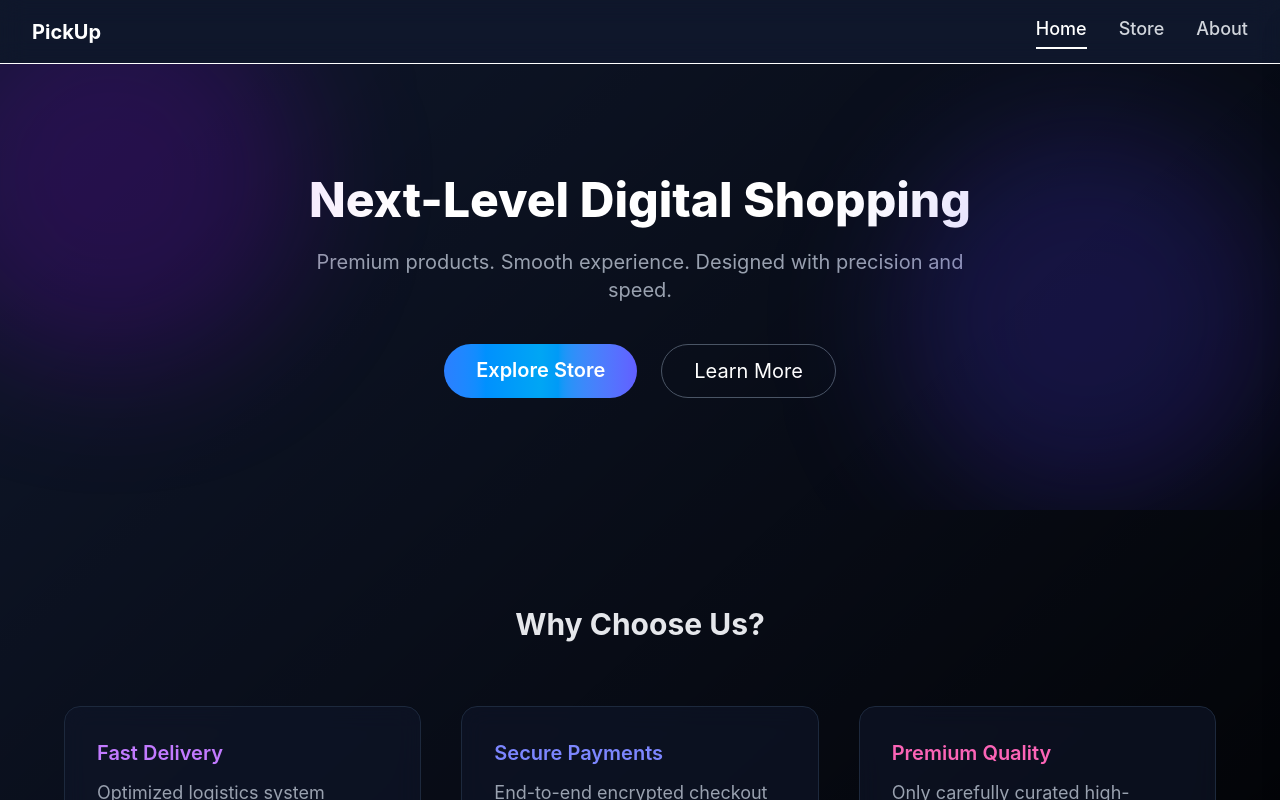
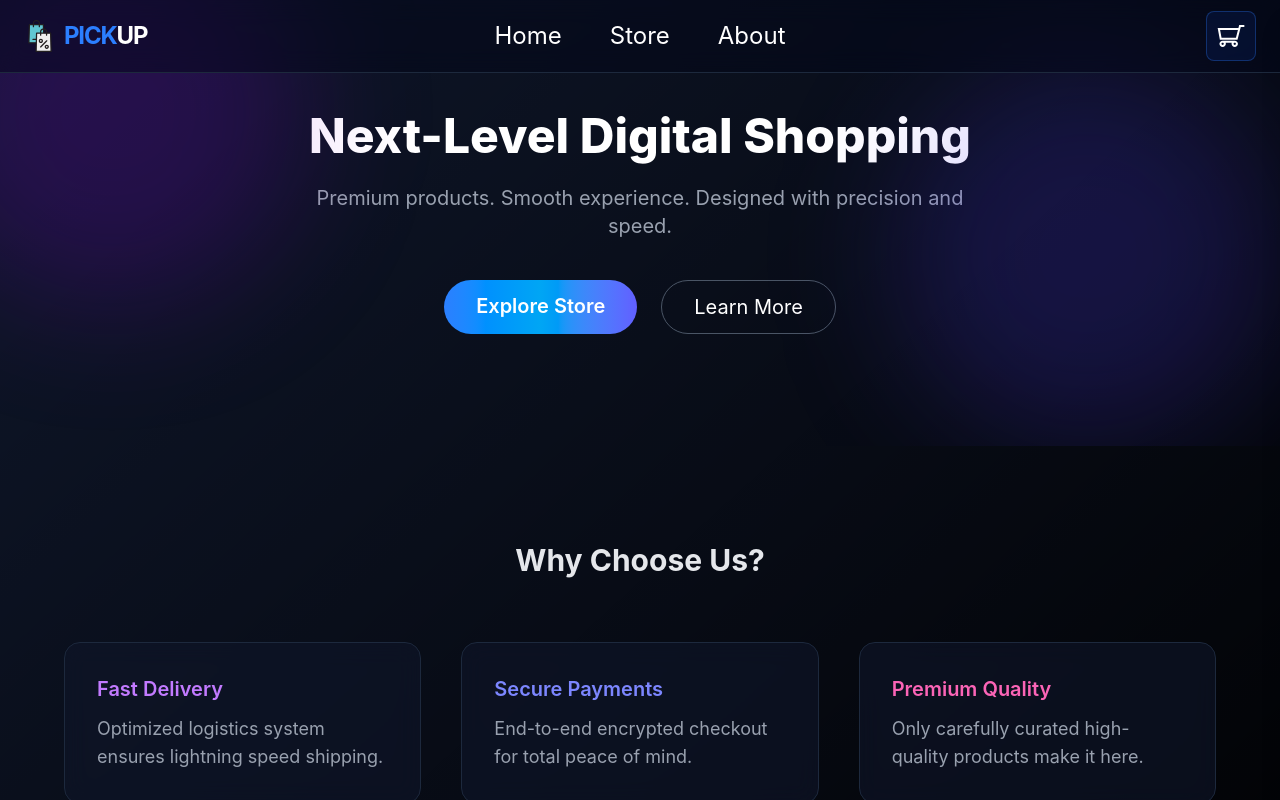
Before and after one commit to wakar-mirdaha/Pickup, a React (Vite) app: page / in a window 1280 px wide. Shown: the top 800 px of the page. Built offline with nearby package versions, Linux system fonts and the light colour scheme.

Commit message:
Fix: Shooping Cart Logic

```diff
--- a/index.html
+++ b/index.html
@@ -2,9 +2,9 @@
 <html lang="en">
   <head>
     <meta charset="UTF-8" />
-    <link rel="icon" type="image/svg+xml" href="/vite.svg" />
+    <link rel="icon" type="image/svg+xml" href="/images/shopping-cart.svg" />
     <meta name="viewport" content="width=device-width, initial-scale=1.0" />
-    <title>shopping-cart</title>
+    <title>PickUp</title>
   </head>
   <body class="bg-slate-900 text-white text-3xl">
     <div id="root"></div>
--- a/src/components/CartItem.tsx
+++ b/src/components/CartItem.tsx
@@ -1,15 +1,17 @@
 import { useShoppingCart } from "../context/ShoppingCartContext"
-import storeItem from "../data/items.json"
 import { formatCurrency } from "../utilities/formatCurrency"
 
 type CartItemProps = {
-    id: number
-    quantity: number
+  id: number
+  quantity: number
 }
 
 export function CartItem({ id, quantity }: CartItemProps) {
-  const { removeFromCart } = useShoppingCart()
-  const item = storeItem.find(i => i.id === id)
+  const { removeFromCart, storeProducts } = useShoppingCart()
+
+  // Find the product details from the API data stored in context
+  const item = storeProducts.find(i => i.id === id)
+
   if (item == null) return null
 
   return (
@@ -20,20 +22,18 @@ export function CartItem({ id, quantity }: CartItemProps) {
       rounded-xl
       shadow-md
     ">
-
-      {/* Image */}
+      {/* Image - using 'thumbnail' from API */}
       <img
         className="w-24 h-24 rounded-lg object-cover"
-        src={item.imgUrl}
-        alt={item.name}
+        src={item.thumbnail}
+        alt={item.title}
       />
 
       {/* Content */}
       <div className="flex justify-between w-full items-center">
-
         <div className="flex flex-col gap-1">
           <p className="text-white font-semibold text-lg">
-            {item.name}
+            {item.title}
           </p>
 
           {quantity > 0 && (
@@ -49,7 +49,6 @@ export function CartItem({ id, quantity }: CartItemProps) {
 
         {/* Price + Remove */}
         <div className="flex items-center gap-4">
-
           <p className="text-cyan-400 font-bold text-lg">
             {formatCurrency(item.price * quantity)}
           </p>
@@ -58,18 +57,18 @@ export function CartItem({ id, quantity }: CartItemProps) {
             onClick={() => removeFromCart(item.id)}
             className="
               w-8 h-8 flex items-center justify-center
-              rounded-full
+              rounded-md
               bg-slate-800
               hover:bg-red-600
               hover:text-white
               transition duration-300
               text-gray-400
               text-lg
+              cursor-pointer
             "
           >
             ×
           </button>
-
         </div>
       </div>
     </div>
--- a/src/components/Navbar.tsx
+++ b/src/components/Navbar.tsx
@@ -1,77 +1,72 @@
-import { NavLink } from "react-router-dom"
-import { useShoppingCart } from "../context/ShoppingCartContext"
+import { useState } from "react";
+import { useShoppingCart } from "../context/ShoppingCartContext";
+import { Link } from "react-router-dom";
 
 const Navbar = () => {
-  const { openCart, cartQuantity } = useShoppingCart()
+  const [isMenuOpen, setIsMenuOpen] = useState(false);
+  const { openCart, cartQuantity } = useShoppingCart();
 
   return (
-    <nav className="
-      sticky top-0 z-50 h-16
-      bg-digital-blue-950/80 backdrop-blur-md
-      border-b border-digital-blue-800
-      flex items-center justify-between
-      px-8
-    ">
+    <nav className="fixed top-0 w-full bg-slate-950/50 backdrop-blur-md border-b border-slate-800 text-white z-50">
+      <div className="w-full mx-auto px-6 h-18 flex items-center justify-between">
 
-      <div className="text-xl font-bold text-digital-blue-300">
-       <NavLink to={"/"}>
-        PickUp
-       </NavLink>
+        {/* 1. Hamburger Menu - Only visible on mobile */}
+        <div className="md:hidden flex-1">
+          <button
+            onClick={() => setIsMenuOpen(!isMenuOpen)}
+            className="p-2 text-2xl focus:outline-none"
+          >
+            {isMenuOpen ? "✕" : "☰"}
+          </button>
+        </div>
+
+        {/* 2. Logo Section - flex-1 ensures it takes 1/3 of the space on desktop */}
+        <div className="flex-1 flex items-center justify-center md:justify-start">
+          <img src="images/Pickup.svg" alt="carticon"
+          className="w-8 h-8 mr-2" />
+          <Link to="/" className="text-2xl font-bold tracking-tighter text-blue-500">
+            PICK<span className="text-white">UP</span>
+          </Link>
+        </div>
+
+        {/* 3. Desktop Nav Items - flex-1 and justify-center makes this perfectly centered */}
+        <div className="hidden md:flex flex-1 justify-center items-center gap-12 text-2xl">
+          <Link to="/" className="hover:text-blue-400 transition">Home</Link>
+          <Link to="/store" className="hover:text-blue-400 transition">Store</Link>
+          <Link to="/about" className="hover:text-blue-400 transition">About</Link>
+        </div>
+
+        {/* 4. Cart Button Section - flex-1 ensures it takes 1/3 of the space to balance the logo */}
+        <div className="flex-1 flex justify-end">
+          <button
+            onClick={openCart}
+            className="relative p-2 bg-blue-600/10 border border-blue-500/30 rounded-lg hover:bg-blue-600/30 transition group"
+          >
+            <img src="/images/shopping-cart.svg" alt="cartIcon"
+            className="w-8 h-8" />
+            {cartQuantity > 0 && (
+              <div className="absolute -top-1 -right-1 bg-red-500 text-white text-[10px] font-bold w-4 h-4 flex items-center justify-center rounded-full border border-slate-950">
+                {cartQuantity}
+              </div>
+            )}
+          </button>
+        </div>
       </div>
 
-      <div className="flex gap-8 text-lg font-medium">
-
-        <NavLink
-          to="/"
-          className={({ isActive }) =>
-            isActive
-              ? "text-digital-blue-300 border-b-2 border-digital-blue-300 pb-1"
-              : "text-gray-300 hover:text-digital-blue-400 transition"
-          }
-        >
-          Home
-        </NavLink>
-
-        <NavLink
-          to="/store"
-          className={({ isActive }) =>
-            isActive
-              ? "text-digital-blue-300 border-b-2 border-digital-blue-300 pb-1"
-              : "text-gray-300 hover:text-digital-blue-400 transition"
-          }
-        >
-          Store
-        </NavLink>
-
-        <NavLink
-          to="/about"
-          className={({ isActive }) =>
-            isActive
-              ? "text-digital-blue-300 border-b-2 border-digital-blue-300 pb-1"
-              : "text-gray-300 hover:text-digital-blue-400 transition"
-          }
-        >
-          About
-        </NavLink>
+      {/* Mobile Dropdown Menu */}
+      <div
+        className={`md:hidden overflow-hidden transition-all duration-300 ease-in-out bg-slate-900 border-b border-slate-800 ${
+          isMenuOpen ? "max-h-60 opacity-100" : "max-h-0 opacity-0"
+        }`}
+      >
+        <div className="flex flex-col p-4 gap-4 text-center">
+          <Link onClick={() => setIsMenuOpen(false)} to="/" className="hover:text-blue-400">Home</Link>
+          <Link onClick={() => setIsMenuOpen(false)} to="/store" className="hover:text-blue-400">Store</Link>
+          <Link onClick={() => setIsMenuOpen(false)} to="/about" className="hover:text-blue-400">About</Link>
+        </div>
       </div>
-
-      {cartQuantity > 0 && (
-        <button onClick={openCart} className="relative group">
-          <img src="/images/shopping-cart.svg" alt="cart"
-          className="h-10 w-10 cursor-pointer"/>
-          <div className="
-            absolute -top-2 -right-2
-            h-5 w-5 rounded-full
-            bg-red-500
-            text-xs font-bold text-white
-            flex items-center justify-center
-          ">
-            {cartQuantity}
-          </div>
-        </button>
-      )}
     </nav>
-  )
+  );
 }
 
 export default Navbar
--- a/src/components/ShoppingCart.tsx
+++ b/src/components/ShoppingCart.tsx
@@ -1,50 +1,48 @@
 import { useShoppingCart } from "../context/ShoppingCartContext";
 import { CartItem } from "./CartItem";
-import storeItem from "../data/items.json"
 import { formatCurrency } from "../utilities/formatCurrency";
-
 
 type ShoppingCartProps = {
   isOpen: boolean
 }
-export function ShoppingCart( {isOpen}: ShoppingCartProps) {
-    const { closeCart,cartItems } = useShoppingCart();
+
+export function ShoppingCart({ isOpen }: ShoppingCartProps) {
+  const { closeCart, cartItems, storeProducts } = useShoppingCart();
+
   return (
-        <>
-
     <div
-                className={` bg-black/80 z-60 fixed top-0 right-0 h-full w-full max-w-md shadow-xl transition-tranform duration-300 ease-in-out
+      className={`bg-black/80 z-60 fixed top-0 right-0 h-full w-full max-w-md shadow-xl transition-transform duration-300 ease-in-out
           ${isOpen ? "translate-x-0" : "translate-x-full"}`}
     >
-                <div className="p-6 flex flex-col h-full">
+      <div className="p-6 flex flex-col h-full text-white">
         <div className="flex justify-between items-center mb-6">
           <h2 className="text-2xl font-bold">Cart</h2>
-                        <button onClick={closeCart} className="text-gray-200 hover:text-gray-400 font-bold text-4xl cursor-pointer">
+          <button
+            onClick={closeCart}
+            className="text-gray-200 hover:text-gray-400 font-bold text-4xl cursor-pointer"
+          >
             &times;
           </button>
         </div>
 
-                    <div className="grow overflow-y-auto ">
+        <div className="grow overflow-y-auto">
           {cartItems.map(item => (
             <CartItem key={item.id} {...item} />
           ))}
         </div>
 
-                    <div className="border-t pt-4 mt-auto">
+        <div className="border-t border-slate-800 pt-4 mt-auto">
           <div className="flex justify-between text-xl font-bold">
             Total{" "}
             {formatCurrency(
               cartItems.reduce((total, cartItem) => {
-                const item = storeItem.find(i => i.id === cartItem.id)
+                const item = storeProducts.find(i => i.id === cartItem.id)
                 return total + (item?.price || 0) * cartItem.quantity
               }, 0)
             )}
           </div>
-
-                    </div>
-
         </div>
       </div>
-        </>
+    </div>
   );
 }
--- a/src/context/ShoppingCartContext.tsx
+++ b/src/context/ShoppingCartContext.tsx
@@ -2,95 +2,98 @@ import { createContext, useContext, useState, type ReactNode } from "react";
 import { ShoppingCart } from "../components/ShoppingCart";
 import { useLocalStorage } from "../hooks/useLocalStorage";
 
-type ShoppingCartProviderProps = {
-    children: ReactNode
+type Product = {
+  id: number;
+  title: string;
+  price: number;
+  thumbnail: string;
+};
+
+type CartItem = {
+  id: number;
+  quantity: number;
+};
+
+type ShoppingCardContext = {
+  openCart: () => void;
+  closeCart: () => void;
+  getItemQuantity: (id: number) => number;
+  increaseCartQuantity: (id: number) => void;
+  decreaseCartQuantity: (id: number) => void;
+  removeFromCart: (id: number) => void;
+  setStoreProducts: (products: Product[]) => void;
+  storeProducts: Product[];
+  cartQuantity: number;
+  cartItems: CartItem[];
+};
+
+const ShoppingCartContext = createContext({} as ShoppingCardContext);
+
+export function useShoppingCart() {
+  return useContext(ShoppingCartContext);
 }
 
+export function ShoppingCartProvider({ children }: { children: ReactNode }) {
+  const [isOpen, setIsOpen] = useState(false);
+  const [cartItems, SetCartItems] = useLocalStorage<CartItem[]>("shoppin-cart", []);
+  const [storeProducts, setStoreProducts] = useState<Product[]>([]);
 
-type CartItem = {
-    id : number
-    quantity : number
-}
-type ShoppingCardContext = {
-    openCart: () => void
-    closeCart: () => void
-    getItemQuantity: (id:number) => number
-    increaseCartQuantity: (id:number) => void
-    decreaseCartQuantity: (id:number) => void
-    removeFromCart: (id:number) => void
-    cartQuantity: number
-    cartItems: CartItem[]
+  const cartQuantity = cartItems.reduce((quantity, item) => item.quantity + quantity, 0);
+
+  const openCart = () => setIsOpen(true);
+  const closeCart = () => setIsOpen(false);
+
+  function getItemQuantity(id: number) {
+    return cartItems.find((item) => item.id === id)?.quantity || 0;
   }
 
-const ShoppingCartContext = createContext({} as ShoppingCardContext)
-
-export function useShoppingCart(){
-    return useContext(ShoppingCartContext)
+  function increaseCartQuantity(id: number) {
+    SetCartItems((currItems) => {
+      if (currItems.find((item) => item.id === id) == null) {
+        return [...currItems, { id, quantity: 1 }];
+      } else {
+        return currItems.map((item) => {
+          if (item.id === id) return { ...item, quantity: item.quantity + 1 };
+          return item;
+        });
+      }
+    });
   }
 
-
-
-
-export function ShoppingCartProvider( { children }: ShoppingCartProviderProps ){
-    const [isOpen, setIsOpen] = useState(false)
-    const [cartItems, SetCartItems] = useLocalStorage<CartItem[]>( "shoppin-cart",[])
-
-    const cartQuantity = cartItems.reduce(
-        (quantity,item) => item.quantity + quantity, 0
-    )
-
-    const openCart = () => setIsOpen(true)
-    const closeCart = () => setIsOpen(false)
-
-
-    function getItemQuantity(id: number){
-        return cartItems.find(item  => item.id === id)?.quantity || 0
+  function decreaseCartQuantity(id: number) {
+    SetCartItems((currItems) => {
+      if (currItems.find((item) => item.id === id)?.quantity === 1) {
+        return currItems.filter((item) => item.id !== id);
+      } else {
+        return currItems.map((item) => {
+          if (item.id === id) return { ...item, quantity: item.quantity - 1 };
+          return item;
+        });
+      }
+    });
   }
 
-    function increaseCartQuantity(id:number){
-        SetCartItems(currItems => {
-            if(currItems.find( item => item.id === id) == null){
-                return [...currItems, {id, quantity: 1}]
-            }else {
-                return currItems.map(item => {
-                    if(item.id === id){
-                        return {...item, quantity: item.quantity +1}
-                    }else{
-                        return item
-                    }
-                })
-            }
-        })
-    }
-
-    function decreaseCartQuantity(id:number){
-        SetCartItems(currItems => {
-            if(currItems.find( item => item.id === id)?.quantity === 1){
-                return currItems.filter(item => item.id !== id)
-            }else {
-                return currItems.map(item => {
-                    if(item.id === id){
-                        return {...item, quantity: item.quantity -1}
-                    }else{
-                        return item
-                    }
-                })
-            }
-        })
-    }
-
-
-    function removeFromCart(id: number){
-        SetCartItems(currItems => {
-            return currItems.filter(item => item.id !==id )
-        })
+  function removeFromCart(id: number) {
+    SetCartItems((currItems) => currItems.filter((item) => item.id !== id));
   }
 
   return (
-        <ShoppingCartContext.Provider value={ {getItemQuantity, increaseCartQuantity,decreaseCartQuantity, removeFromCart, cartItems, cartQuantity, openCart, closeCart}}>
-            <ShoppingCart isOpen={isOpen}/>
+    <ShoppingCartContext.Provider
+      value={{
+        getItemQuantity,
+        increaseCartQuantity,
+        decreaseCartQuantity,
+        removeFromCart,
+        setStoreProducts,
+        storeProducts,
+        cartItems,
+        cartQuantity,
+        openCart,
+        closeCart,
+      }}
+    >
+      <ShoppingCart isOpen={isOpen} />
       {children}
-
     </ShoppingCartContext.Provider>
-    )
+  );
 }
```
Also changed, not shown: src/pages/Store.tsx (+9 -10 lines), public/images/Pickup.svg (added). Lines whose indentation alone changed are shown as unchanged.
